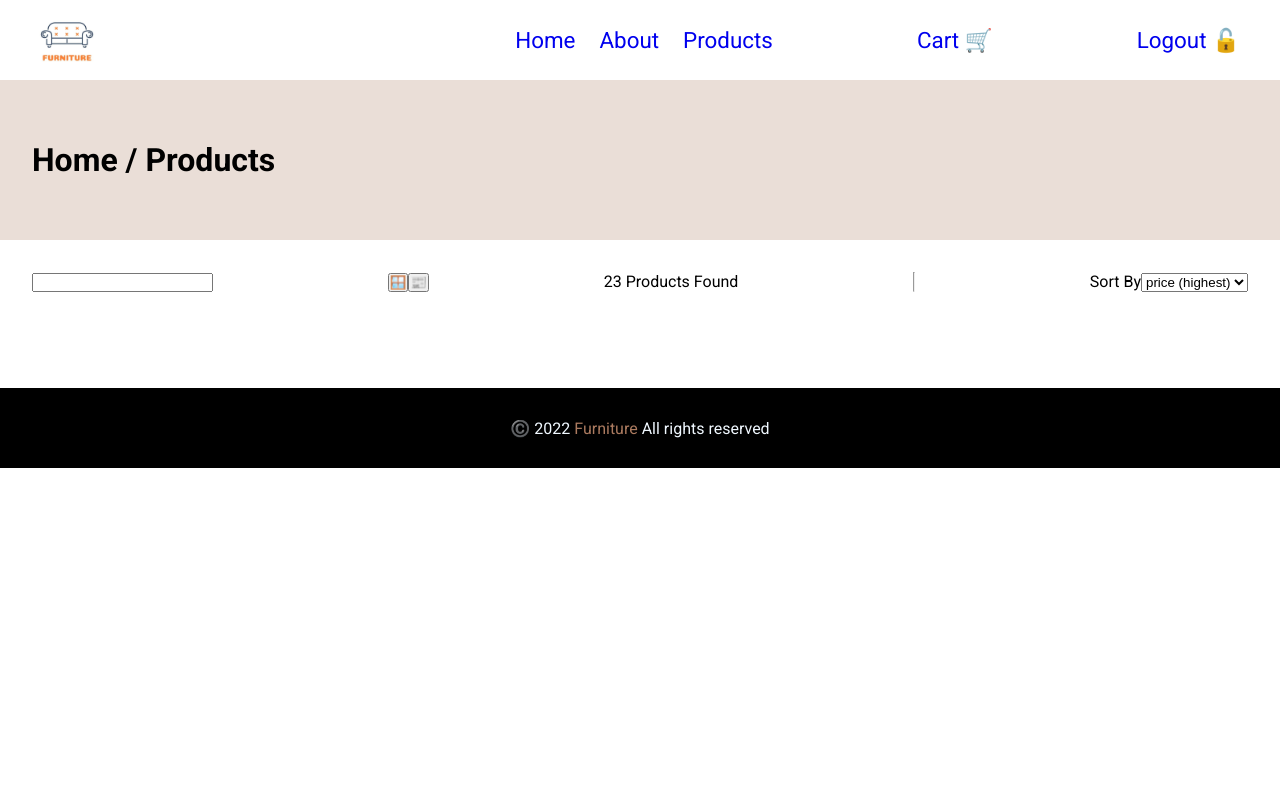
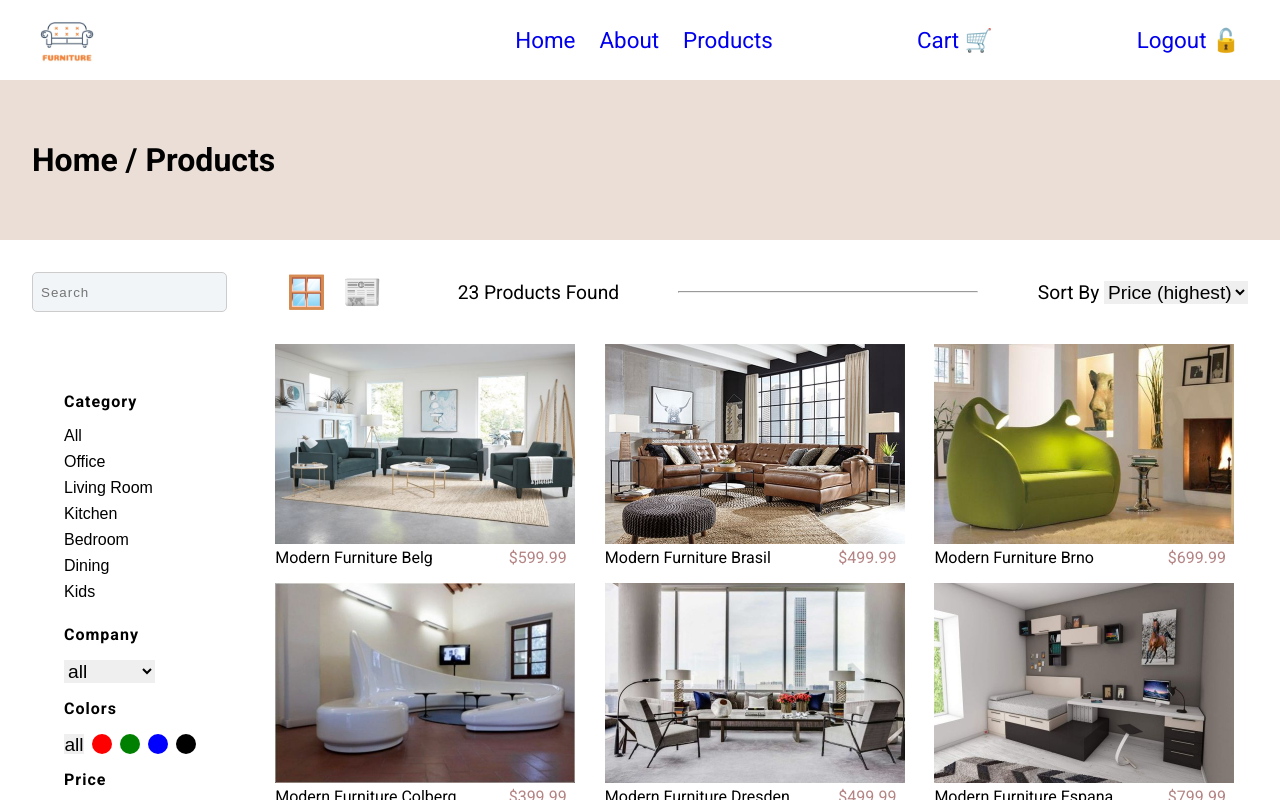
Before and after one commit to ajarek/react-44-vite-fashionable-furniture-store, a React (Vite) app: page /products in a window 1280 px wide. Shown: the top 800 px of the page. Built offline with nearby package versions, Linux system fonts and the light colour scheme.

Commit message:
added css Products page

```diff
--- a/src/components/Button/Button.css
+++ b/src/components/Button/Button.css
@@ -8,6 +8,7 @@
   box-shadow: 6px 6px 0px rgba(0,0,0,0.3);
   cursor: pointer;
   transition: all 0.3s ease-in-out;
+  margin: 1rem 0;
 }
 .button:hover{
   transform:translateX(4px) translateY(4px);
--- a/src/components/CardProducts/CardProducts.css
+++ b/src/components/CardProducts/CardProducts.css
@@ -4,11 +4,10 @@
   grid-template-columns: repeat(3 ,1fr);
   gap: 1rem;
   place-items: center;
-  padding: 2rem 0;
-
+  cursor: pointer;
 }
 .wrapper-featured img{
-  width: 360px;
+
   object-fit: cover;
 }
 .wrapper-featured p{
--- a/src/components/CardProducts/CardProducts.jsx
+++ b/src/components/CardProducts/CardProducts.jsx
@@ -1,7 +1,7 @@
 
 import React, {useEffect, useState} from 'react'
 import './CardProducts.css'
-export const CardProducts = ({length}) => {
+export const CardProducts = ({length,width}) => {
   const [isData, setIsData]= useState([])
   useEffect(()=>{
   fetch('/data.json')
@@ -16,7 +16,7 @@ export const CardProducts = ({length}) => {
        if(el.id<=length)
       return(
        <div key={el.id}>
-       <img src={'/images/'+el.src} alt={el.name} />
+       <img src={'/images/'+el.src} alt={el.name} width={width} />
       <p>{el.name}</p>
       <p>{'$'+el.price}</p>
       </div>
--- a/src/components/FeaturedProducts/FeaturedProducts.jsx
+++ b/src/components/FeaturedProducts/FeaturedProducts.jsx
@@ -8,7 +8,7 @@ const FeaturedProducts = () => {
     <div className='root'>
       <h1>Featured Products</h1>
       <hr />
-      <CardProducts length={2} />
+      <CardProducts length={2} width={'360px'} />
       <Button path={'/products/'}>ALL PRODUCTS</Button>
 
     </div>
--- /dev/null
+++ b/src/components/ProductsPanel/ProductsPanel.css
@@ -0,0 +1,37 @@
+.panel{
+  width: 100%;display: flex;
+  justify-content: space-between;
+  align-items: center;
+  padding: 2rem;
+}
+.panel-input input{
+height: 40px;
+border-radius: 5px;
+padding: 0 0.5rem;
+border: 1px solid #ccc;
+background-color:#f1f5f8 ;
+}
+.panel-input input::placeholder{
+  letter-spacing: 1px;
+}
+.panel-button button{
+  font-size:2rem;
+  margin-right: 1rem;
+  border: none;
+  background-color: transparent;
+  cursor: pointer;
+  transition: all 0.3s ease-in-out;
+}
+.panel-button button:hover{
+  transform: scale(1.1);
+}
+.panel-hr hr{
+  width: 300px;
+}
+.panel-length,.label-sort{
+  font-size: 1.2rem;
+}
+.select-sort{
+  font-size: 1.2rem;
+  border: none;
+}
--- /dev/null
+++ b/src/components/ProductsPanel/ProductsPanel.jsx
@@ -0,0 +1,36 @@
+import React from 'react'
+import './ProductsPanel.css'
+
+const ProductsPanel = ({length}) => {
+  return (
+    <div className='panel'>
+    <div className='panel-input'>
+      <input
+        type='search'
+        name=''
+        id=''
+        placeholder='Search'
+      />
+    </div>
+
+
+    <div className='panel-button'>
+      <button>🪟</button>
+      <button>📰</button>
+    </div>
+    <div className="panel-length"><span>{length}</span> Products Found</div>
+   <div className="panel-hr"> <hr /></div>
+    <form className="panel-sort">
+      <label className='label-sort' htmlFor='label-sort'>Sort By </label>
+      <select className="select-sort">
+<option value="price-lowest">Price (lowest)</option>
+<option value="price-highest" selected>Price (highest)</option>
+<option value="name-a">Name (a-z)</option>
+<option value="name-z">Name (z-a)</option>
+</select>
+    </form>
+  </div>
+  )
+}
+
+export default ProductsPanel
--- a/src/pages/Products/Products.css
+++ b/src/pages/Products/Products.css
@@ -1,6 +1,6 @@
 .products-root{
   width: 100%;
-
+  margin-bottom: 2rem;
 }
 .products-root .header{
   width: 100%;
@@ -10,16 +10,84 @@
   justify-content: flex-start;
   padding: 0 2rem;
   background-color:#eaded7 ;
-  gap: 1rem;
 }
 .products-root .wrapper-products{
   display: grid;
-  grid-template-columns: 1fr 2fr;
-  place-items: center;
+  grid-template-columns: 1fr 4fr;
+
+  padding:0 2rem;
+}
+
+.products-left{
+  width: 100%;
+  display: flex;
+  flex-direction: column;
+  align-items: flex-start;
   padding: 2rem;
 }
-.products-panel{
-  width: 100%;display: flex;
-  justify-content: space-between;
-  padding: 2rem;
+.products-h4{
+  margin: 1rem 0;
+  letter-spacing: 1px;
 }
+.products-buttons{
+  display: flex;
+  flex-direction: column;
+  justify-content: flex-start;
+  align-items: flex-start;
+}
+.products-buttons button{
+  border: none;
+  background-color: transparent;
+  margin-bottom: 0.5rem;
+  font-size: 1rem;
+}
+.products-buttons button:focus{
+  border-bottom: 1px solid ;
+}
+.products-colors{
+  display: flex;
+  align-items: center;
+}
+.products-colors button{
+  width: 20px;
+  height: 20px;
+  border-radius: 50%;
+  margin-right: 0.5rem;
+  border: none;
+  cursor: pointer;
+}
+.products-colors .all{
+  border-radius:0 ;
+  font-size: 1.2rem;
+}
+.products-colors .red{
+  background-color: red;
+}
+.products-colors .green{
+  background-color: green;
+}
+.products-colors .blue{
+  background-color: blue;
+}
+.products-colors .black{
+  background-color: black;
+}
+.products-colors button:focus{
+  transform: scale(1.1);
+}
+.products-price p {
+margin-bottom: 0.5rem;
+font-size: 1.2rem;
+}
+.products-shipping{
+  display: flex;
+  align-items: center;
+}
+.products-shipping p{
+  margin-right: 1rem;
+  margin-bottom: 1.2rem;
+}
+.products-shipping input{
+  width: 20px;
+  height: 20px;
+}
--- a/src/pages/Products/Products.jsx
+++ b/src/pages/Products/Products.jsx
@@ -1,39 +1,69 @@
 import React from 'react'
+import ProductsPanel from '../../components/ProductsPanel/ProductsPanel'
+import CardProducts from '../../components/CardProducts/CardProducts'
 import './Products.css'
+import Button from '../../components/Button/Button'
 const Products = () => {
   return (
     <div className='products-root'>
       <div className='header'>
         <h1>Home / Products</h1>
+      </div>
+      <ProductsPanel length={23} />
+      <div className='wrapper-products'>
+        <div className='products-left'>
+          <h4 className='products-h4'>Category</h4>
+          <div className='products-buttons'>
+            <button>All</button>
+            <button>Office</button>
+            <button>Living Room</button>
+            <button>Kitchen</button>
+            <button>Bedroom</button>
+            <button>Dining</button>
+            <button>Kids</button>
+          </div>
+          <form className='panel-sort'>
+            <h4 className='products-h4'>Company</h4>
+            <select className='select-sort'>
+              <option
+                value='all'
+                selected
+              >
+                all
+              </option>
+              <option value='furniture'>furniture</option>
+              <option value='Ikea'>ikea</option>
+              <option value='Agata'>agata</option>
+            </select>
+          </form>
+          <h4 className='products-h4'>Colors</h4>
+          <div className='products-colors'>
 
-      </div>
-      <div className='products-panel'>
-          <div className='products-input'>
-            <input
-              type='search'
-              name=''
-              id=''
+            <button className='all'>all</button>
+            <button className='red'></button>
+            <button className='green'></button>
+            <button className='blue'></button>
+            <button className='black'></button>
+          </div>
+          <h4 className='products-h4'>Price</h4>
+          <div className="products-price">
+            <p>$<span>300</span></p>
+            <input type="range" name="" id="" value={300} min={0} max={700} />
+          </div>
+          <div className="products-shipping">
+            <p>Free Shipping</p>
+            <input type="checkbox" name="" id="" checked/>
+          </div>
+          <div className="clear">
+            <Button
+            children={'Clear Filters'}
+            path={'/'}
             />
           </div>
-          <div className='products-button'>
-            <button>🪟</button>
-            <button>📰</button>
-          </div>
-          <div className="products-length"><span>23</span> Products Found</div>
-          <hr />
-          <form className="products-sort">
-            <label htmlFor='sort'>Sort By</label>
-            <select id="sort">
-  <option value="price-lowest">price (lowest)</option>
-  <option value="price-highest" selected>price (highest)</option>
-  <option value="name-a">name (a-z)</option>
-  <option value="name-z">name (z-a)</option>
-</select>
-          </form>
         </div>
-      <div className='wrapper-products'>
-        <div className='products-left'></div>
-        <div className='products-right'></div>
+        <div className='products-right'>
+        <CardProducts length={12} width={'300px'} />
+        </div>
       </div>
     </div>
   )
```
